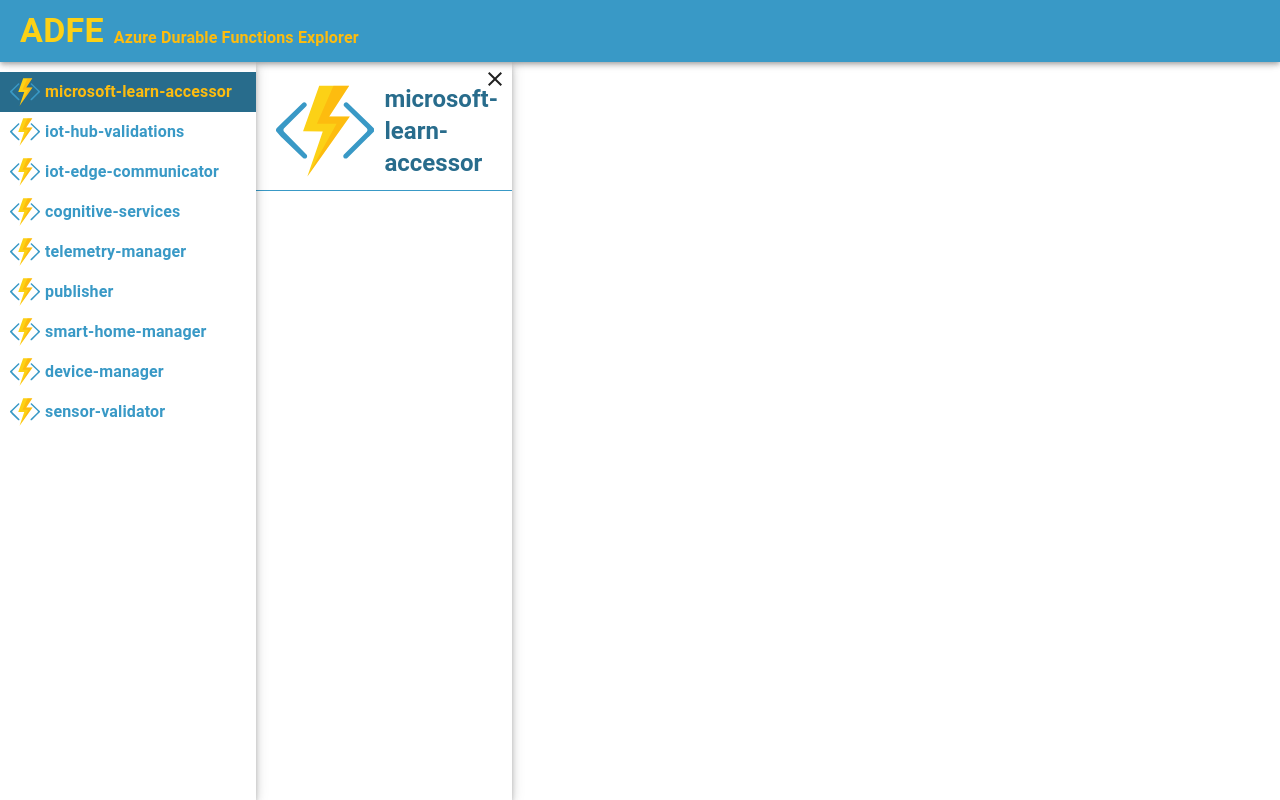
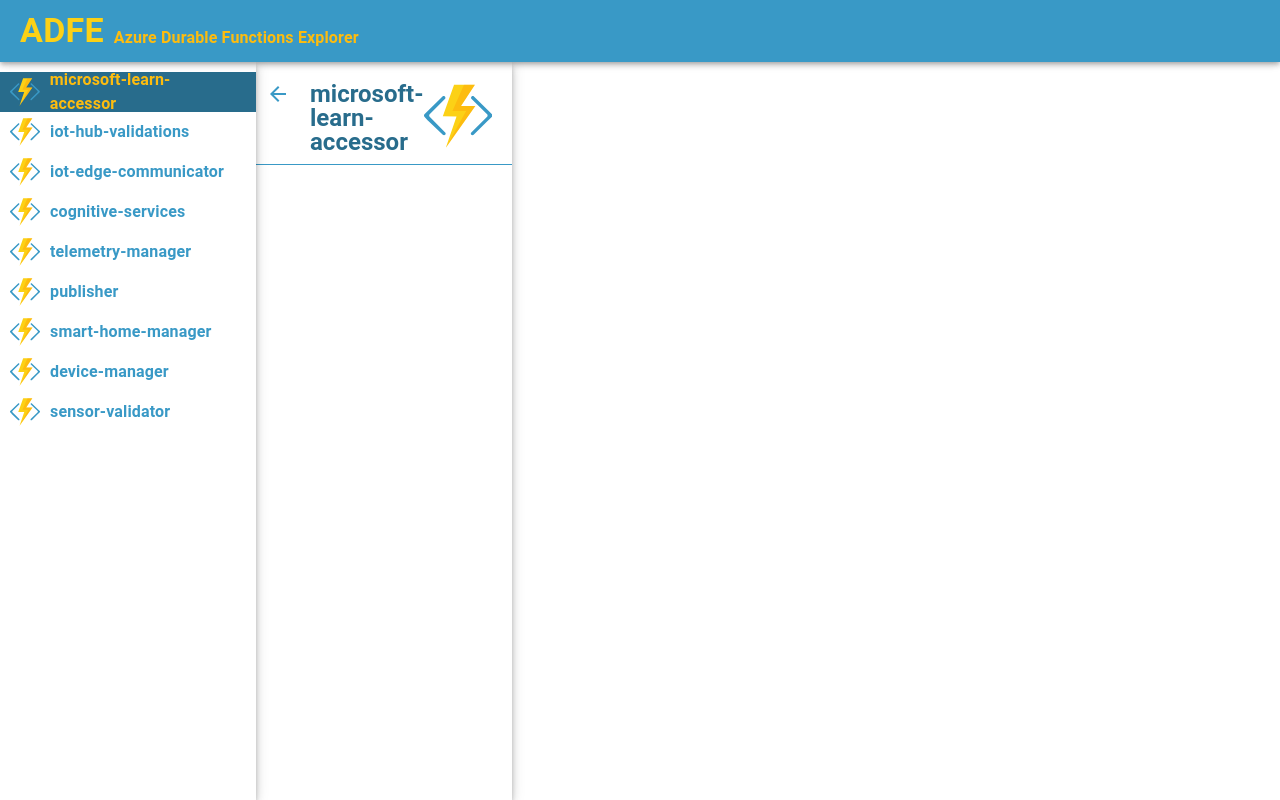
Before and after one commit to AzureDurableFunctionsExplorer/adfe, a React (Create React App) app: page / in a window 1280 px wide. Both pictures are taken after a click on the element "microsoft-learn-accessor". Built offline with nearby package versions, Linux system fonts and the light colour scheme; what mobx-utils would draw is missing.

Commit message:
Refactored the headers in the app

```diff
--- a/src/Core/Layouts/Closable.tsx
+++ /dev/null
@@ -1,35 +0,0 @@
-import React, { PropsWithChildren } from 'react'
-import CloseIcon from '@material-ui/icons/Close';
-import { WithStyles, withStyles, createStyles } from '@material-ui/core';
-
-export interface ClosableProps {
-  onClose: () => void;
-}
-
-type ClosableClasses = "root" | "closeIcon";
-
-const ClosableInner = ({ classes, children, onClose }: PropsWithChildren<ClosableProps> & WithStyles<ClosableClasses>) => {
-  return (
-    <div className={classes.root}>
-      {children}
-      <CloseIcon className={classes.closeIcon} onClick={() => onClose()}></CloseIcon>
-    </div>
-  );
-}
-
-export const Closable = withStyles(() =>
-  createStyles({
-    "root": {
-      position: "relative"
-    },
-    "closeIcon": {
-      position: "absolute",
-      top: "5px",
-      right: "5px",
-      cursor: "pointer",
-      "&:hover": {
-        color: "red"
-      }
-    }
-  })
-)(ClosableInner);
--- /dev/null
+++ b/src/Core/Layouts/ClosableHeader.tsx
@@ -0,0 +1,38 @@
+import React, { PropsWithChildren } from 'react'
+import ArrowBackIcon from '@material-ui/icons/ArrowBack';
+import { WithStyles, withStyles, createStyles } from '@material-ui/core';
+
+export interface ClosableProps {
+  onClose: () => void;
+}
+
+type ClosableHeaderClasses = "root" | "closeIcon" | "childrenContainer";
+
+const ClosableHeaderInner = ({ classes, children, onClose }: PropsWithChildren<ClosableProps> & WithStyles<ClosableHeaderClasses>) => {
+  return (
+    <div className={classes.root}>
+      <ArrowBackIcon className={classes.closeIcon} onClick={() => onClose()}></ArrowBackIcon>
+      <div className={classes.childrenContainer}>
+        {children}
+      </div>
+    </div>
+  );
+}
+
+export const ClosableHeader = withStyles(
+  theme => createStyles({
+    root: {
+      display: "flex",
+      borderBottom: "1px solid " + theme.palette.primary.main,
+      padding: "20px 10px 10px 10px"
+    },
+    closeIcon: {
+      color: theme.palette.primary.main,
+      cursor: "pointer",
+      marginRight: "20px"
+    },
+    childrenContainer: {
+      flexGrow: 1
+    }
+  })
+)(ClosableHeaderInner);
--- a/src/Core/Layouts/MainLayout.tsx
+++ b/src/Core/Layouts/MainLayout.tsx
@@ -87,7 +87,7 @@
       "executionPanel": {
         display: "grid",
         gridTemplateColumns: "40% auto",
-        gridTemplateRows: "6% auto",
+        gridTemplateRows: "min-content auto",
         gridTemplateAreas: `
           "title title"
           "execution-details execution-part-details"
--- a/src/Features/ExecutionDetails/ExecutionDetailsHeader.tsx
+++ b/src/Features/ExecutionDetails/ExecutionDetailsHeader.tsx
@@ -2,7 +2,7 @@
 import { useStore } from '../../Stores/Core';
 import { useObserver } from 'mobx-react-lite';
 import { Typography, withStyles, WithStyles, createStyles } from '@material-ui/core';
-import { Closable } from '../../Core/Layouts/Closable';
+import { ClosableHeader } from '../../Core/Layouts/ClosableHeader';
 
 type ExecutionDetailsTitleClasses = "root" | "title" | "time";
 
@@ -10,12 +10,12 @@
   const executionStore = useStore("executions");
 
   return useObserver(() => (
-    <Closable onClose={() => executionStore.selectExecution("")}>
+    <ClosableHeader onClose={() => executionStore.selectExecution("")}>
       <div className={classes.root}>
         <Typography variant="h5" className={classes.title}>{executionStore.selectedExecution?.functionName}</Typography>
         <Typography variant="subtitle2" className={classes.time}>{executionStore.selectedExecution?.startTime}</Typography>
       </div>
-    </Closable>
+    </ClosableHeader>
   ));
 }
 
@@ -23,10 +23,7 @@
   createStyles({
     "root": {
       display: "flex",
-      alignItems: "flex-end",
-      height: "calc(100% - 20px)",
-      padding: "10px 20px",
-      borderBottom: `1px solid ${theme.palette.primary.main}`
+      alignItems: "flex-end"
     },
     "title": {},
     "time": {
--- a/src/Features/ExecutionDetails/ExecutionPartDetails.tsx
+++ b/src/Features/ExecutionDetails/ExecutionPartDetails.tsx
@@ -1,13 +1,25 @@
 import React from 'react'
-import { Typography } from '@material-ui/core'
+import { Typography, withStyles, createStyles, WithStyles } from '@material-ui/core'
 import { useStore } from '../../Stores/Core'
+import { ClosableHeader } from '../../Core/Layouts/ClosableHeader';
 
-const ExecutionPartDetailsInner = () => {
+type ExecutionPartDetailsClasses = "root" | "title";
+
+const ExecutionPartDetailsInner = ({ classes }: WithStyles<ExecutionPartDetailsClasses>) => {
   const executionPartsStore = useStore("executionParts");
 
   return (
-    <Typography variant="h5">{executionPartsStore.selectedPart?.title}</Typography>
+    <div className={classes.root}>
+      <ClosableHeader onClose={() => executionPartsStore.selectPart("")}>
+        <Typography className={classes.title} variant="h5">{executionPartsStore.selectedPart?.title}</Typography>
+      </ClosableHeader>
+    </div>
   )
 }
 
-export const ExecutionPartDetails = ExecutionPartDetailsInner;
+export const ExecutionPartDetails = withStyles(
+  theme => createStyles({
+    root: {},
+    title: {}
+  })
+)(ExecutionPartDetailsInner);
--- a/src/Features/FunctionAppDetails/FunctionAppDetailsHeader.tsx
+++ b/src/Features/FunctionAppDetails/FunctionAppDetailsHeader.tsx
@@ -1,7 +1,7 @@
 import React from 'react';
 import { withStyles, createStyles, WithStyles, Typography } from '@material-ui/core';
 import { ReactComponent as AzureFunctionIcon } from "../../assets/images/azure-functions-icon.svg";
-import { Closable } from '../../Core/Layouts/Closable';
+import { ClosableHeader } from '../../Core/Layouts/ClosableHeader';
 import { useObserver } from 'mobx-react-lite';
 import { useStore } from '../../Stores/Core';
 
@@ -16,12 +16,12 @@
 
   return useObserver(() =>
     <div>
-      <Closable onClose={() => functionAppsStore.selectFunctionApp("")}>
+      <ClosableHeader onClose={() => functionAppsStore.selectFunctionApp("")}>
         <div className={classes.container}>
+          <Typography variant="h5" className={classes.title}>{functionName}</Typography>
           <AzureFunctionIcon className={classes.icon} />
-          <Typography variant="h5" className={classes.title}>{functionName}</Typography>
         </div>
-      </Closable>
+      </ClosableHeader>
     </div>
   );
 }
@@ -30,17 +30,15 @@
   theme => createStyles({
     "container": {
       display: "flex",
-      alignItems: "center",
-      padding: "20px 5px 10px 20px",
-      borderBottom: `1px solid ${theme.palette.primary.main}`
+      alignItems: "flex-start"
     },
     "icon": {
-      minWidth: "50px",
-      minHeight: "50px",
+      minWidth: "24px",
+      minHeight: "24px",
       marginRight: "10px"
     },
     "title": {
-
+      flexGrow: 1
     }
   })
 )(FunctionAppDetailsHeaderInner);
--- a/src/Features/FunctionsList/FunctionApp.tsx
+++ b/src/Features/FunctionsList/FunctionApp.tsx
@@ -47,7 +47,7 @@
       height: "calc(100% - 10px)"
     },
     "title": {
-      margin: "5px"
+      margin: "10px"
     }
   })
 )(FunctionAppInner);
--- a/src/Themes/MainTheme/typography.ts
+++ b/src/Themes/MainTheme/typography.ts
@@ -21,7 +21,9 @@
     },
     h5: {
       color: palette.primary.dark,
-      fontWeight: "bold"
+      fontWeight: "bold",
+      fontSize: "24px",
+      lineHeight: 1
     },
     subtitle1: {
       color: palette.secondary.dark,
@@ -29,7 +31,8 @@
     },
     subtitle2: {
       color: palette.primary.dark,
-      fontWeight: "bold"
+      fontWeight: "bold",
+      lineHeight: 1
     },
     caption: {
       color: palette.secondary.main,
```
